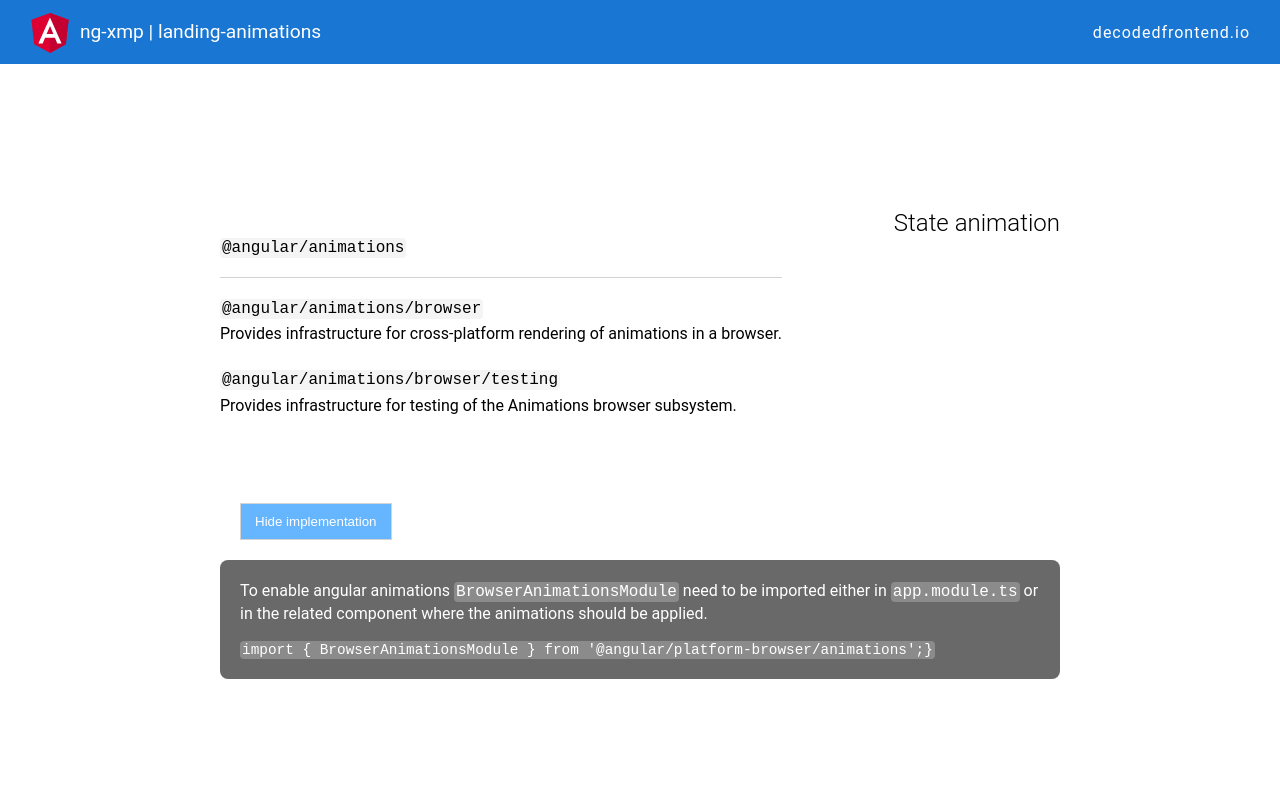
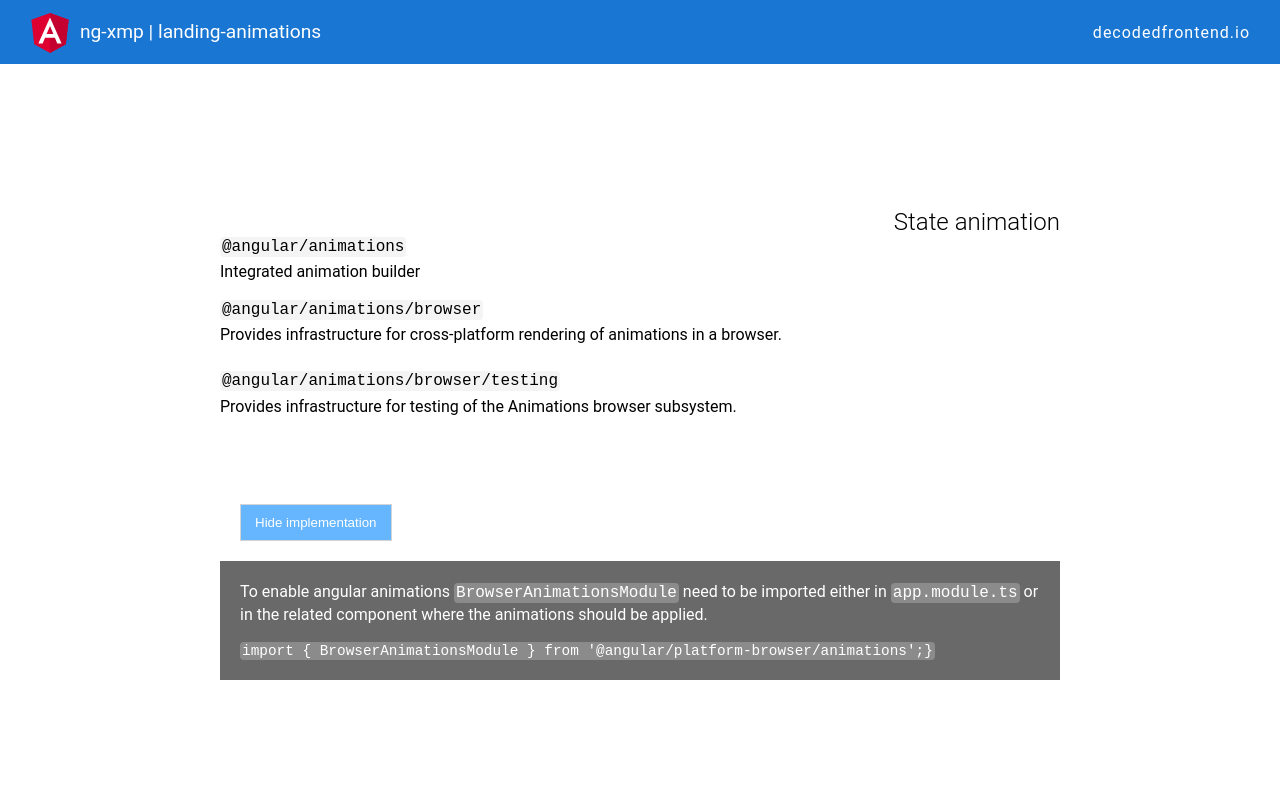
Before and after one commit to svenson95/ng-xmp-animations, an Angular app: page / in a window 1280 px wide. Shown: the top 800 px of the page. Built offline with nearby package versions, Linux system fonts and the light colour scheme.

Commit message:
refactor: some text & border-radius styling

```diff
--- a/src/app/components/enter/enter.component.html
+++ b/src/app/components/enter/enter.component.html
@@ -2,7 +2,7 @@
   <h1 class="title right">State animation</h1>
   <div class="content">
     <code class="subtitle">@angular/animations</code>
-    <hr>
+    <p style="margin-top: 5px;">Integrated animation builder</p>
     <code class="subtitle">@angular/animations/browser</code>
     <p style="margin-top: 5px;">Provides infrastructure for cross-platform rendering of animations in a browser.</p>
     <code class="subtitle" style="display: flex; margin-top: 25px;">@angular/animations/browser/testing</code>
--- a/src/styles.scss
+++ b/src/styles.scss
@@ -69,7 +69,6 @@ section {
     margin: auto;
     padding: 20px;
     background: dimgrey;
-    border-radius: 8px;
     color: white;
   }
 }
```
